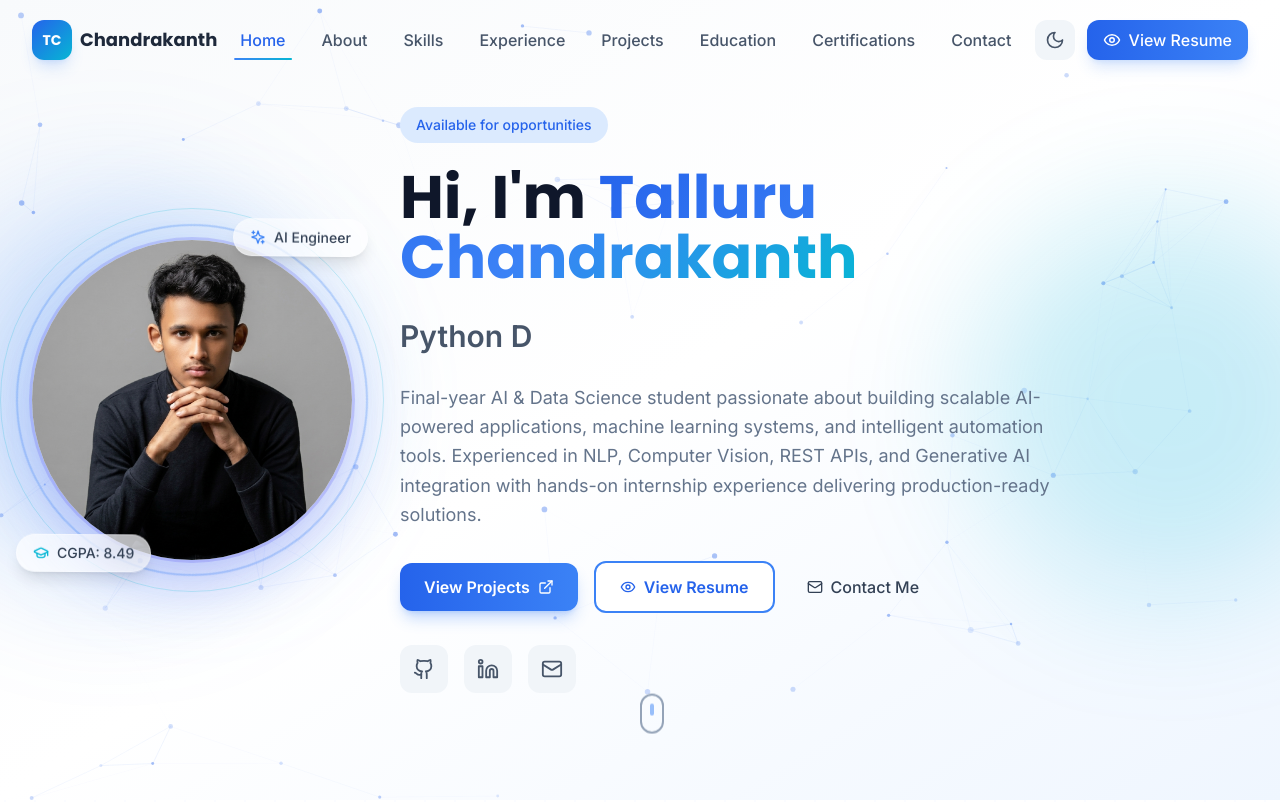
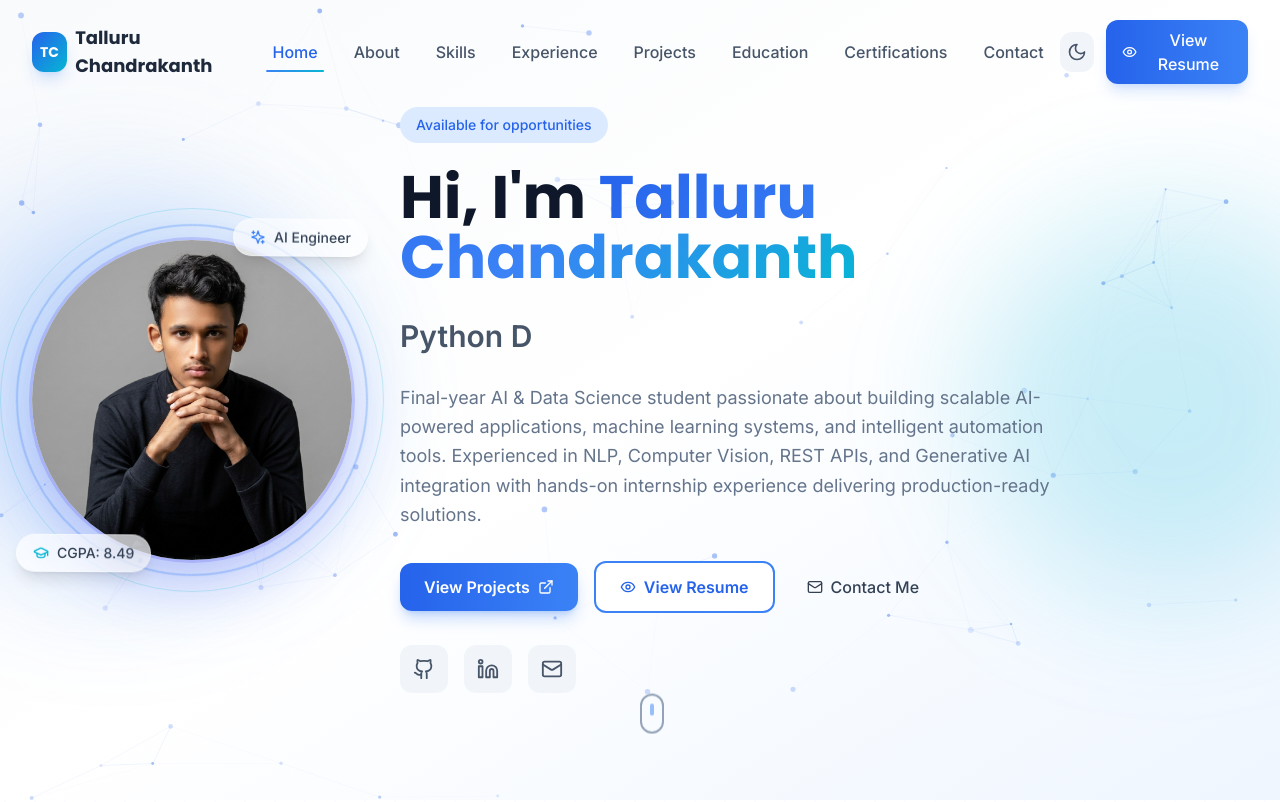
Before and after one commit to talluruchandrakanth/Portfolio, a React (Vite) app: page / in a window 1280 px wide. Shown: the top 802 px of the page. Built offline with nearby package versions, Linux system fonts and the light colour scheme.

Commit message:
Update name from 'Chandrakanth' to 'Talluru Chandrakanth'

```diff
--- a/src/App.tsx
+++ b/src/App.tsx
@@ -283,7 +283,7 @@ function Navigation({
               <span className="text-white font-bold text-sm font-heading">TC</span>
             </div>
             <span className="font-bold text-lg font-heading text-dark-800 dark:text-white hidden sm:block">
-              Chandrakanth
+              Talluru Chandrakanth
             </span>
           </a>
 
```
